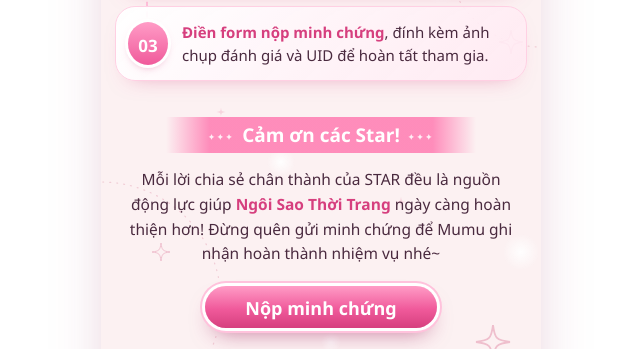
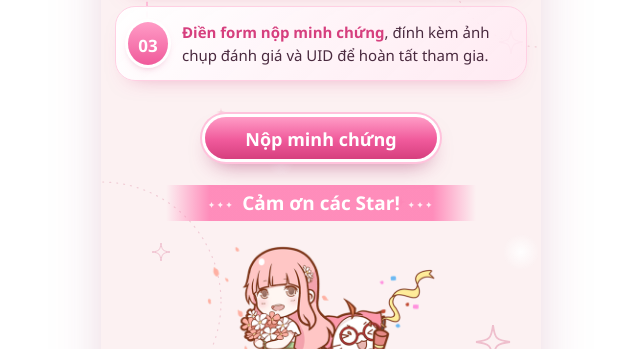
Before and after one commit to linhtnb-dot/nikki-rating, a plain HTML site: page index.html in a window 1280 px wide. Shown: the part 1498-1847 px from the top of the page, without its empty margins (319-959 px from the left). Drawn offline with Linux system fonts and the light colour scheme.

Commit message:
Cuối trang: nút Nộp minh chứng lên trên, ruy băng Cảm ơn các Star, ảnh Nikki + Mumu; bỏ đoạn chữ cảm ơn

```diff
--- a/index.html
+++ b/index.html
@@ -175,9 +175,8 @@ main > section.sec:first-child{padding-top:0}
 /* ---------- Cảm ơn + nút nộp minh chứng (ảnh Nikki + Mumu) ---------- */
 .proof{text-align:center;padding-top:34px}
 /* Tiêu đề "Cảm ơn các Star!" dạng ruy băng như dòng "Gửi tâm thư cho Ngôi Sao Thời Trang" */
-.proof h2.ribbon.big{margin:0 auto 14px;padding:6px 34px 5px;font-family:var(--body);font-size:19px;font-weight:700;line-height:1.3}
-.thanks{margin:0 8px 20px;font-size:15.5px;line-height:1.6;color:var(--ink)}
-.thanks b{font-weight:700;color:var(--pink-deep)}
+.proof #proof-cta{margin-bottom:26px}
+.proof h2.ribbon.big{margin:0 auto;padding:6px 34px 5px;font-family:var(--body);font-size:19px;font-weight:700;line-height:1.3}
 .proof .btn{display:inline-block;font-family:var(--body);font-size:18px;font-weight:800;line-height:1;color:#fff;text-decoration:none;
   padding:13px 40px 11px;border-radius:999px;background:linear-gradient(180deg,#ff9cc6,var(--pink-mid) 55%,var(--pink-deep));
   box-shadow:0 0 0 3px #fff,0 0 0 5px #ffc2dc,0 12px 22px -8px rgba(160,30,90,.6)}
@@ -229,9 +228,8 @@ footer p{margin:0 0 4px;font-size:13px;line-height:1.6}
     </section>
 
     <section class="sec proof" id="nop-minh-chung" aria-labelledby="thanks-h">
+      <div id="proof-cta"></div>
       <h2 id="thanks-h" class="ribbon big">Cảm ơn các Star!</h2>
-      <p class="thanks">Mỗi lời chia sẻ chân thành của STAR đều là nguồn động lực giúp <b>Ngôi Sao Thời Trang</b> ngày càng hoàn thiện hơn! Đừng quên gửi minh chứng để Mumu ghi nhận hoàn thành nhiệm vụ nhé~</p>
-      <div id="proof-cta"></div>
     </section>
   </main>
 
```
